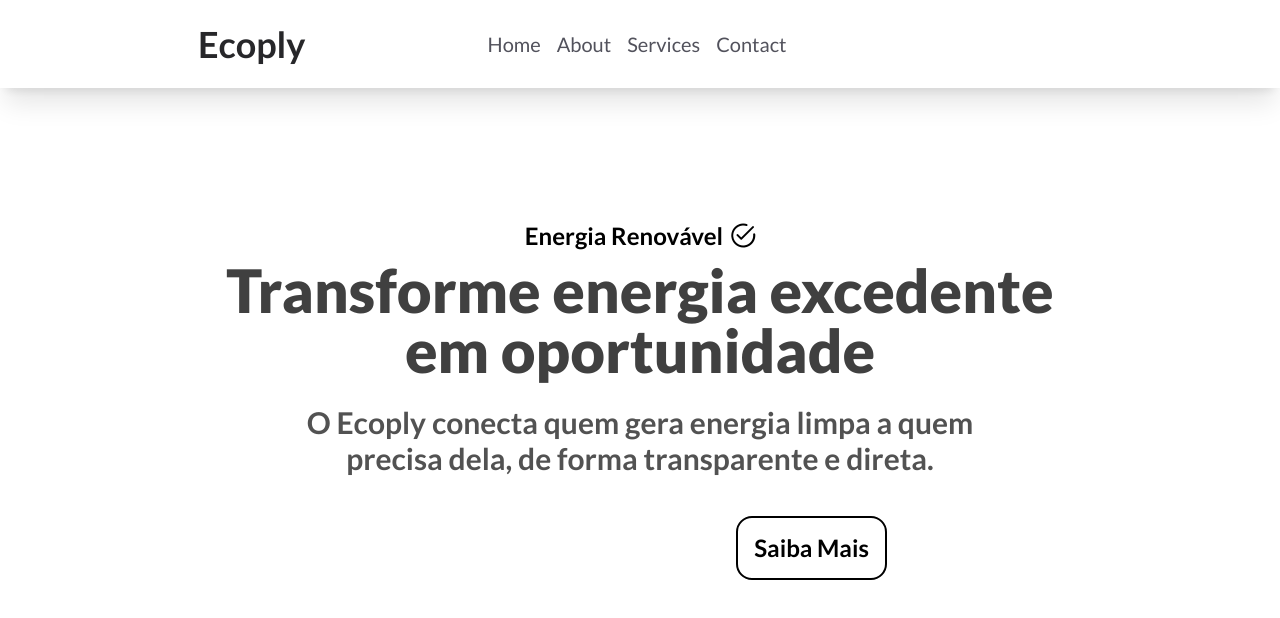
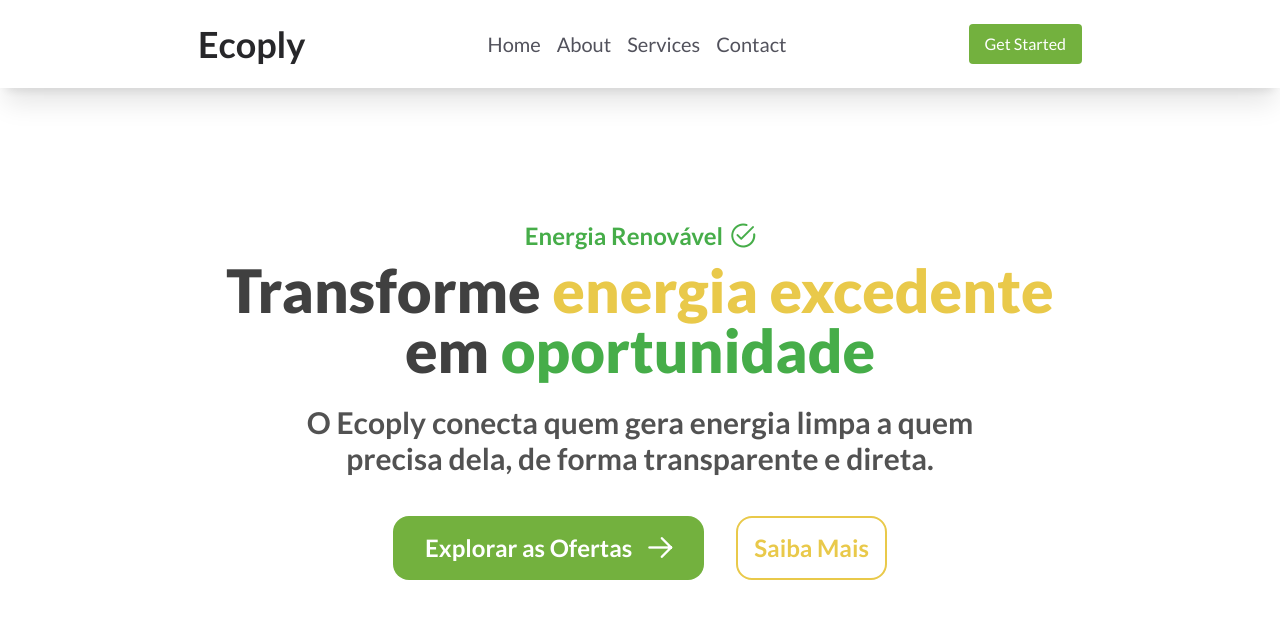
Before and after one commit to ngracioli/Ecoply, a Vue app in the folder frontend/: page / in a window 1280 px wide. Shown: the top 618 px of the page. Built offline with nearby package versions, Linux system fonts and the light colour scheme.

Commit message:
estilização do selection e criação das cores personalizadas

```diff
--- a/frontend/src/style.css
+++ b/frontend/src/style.css
@@ -2,6 +2,16 @@
 @import "primeicons/primeicons.css";
 
 @theme {
-    --font-*: initial;
-    --font-sans: "Lato", sans-serif;
+  --font-*: initial;
+  --font-sans: "Lato", sans-serif;
+  --shadow-card: 0 0 32px 16px rgba(0, 0, 0, 0.25);
+  --color-primary-color: #46ad49;
+  --color-secondary-color: #e9c94a;
+  --color-accent-color: #73b13e;
 }
+
+::selection,
+::-moz-selection {
+  background: theme("colors.primary-color");
+  color: theme("colors.white");
+}
```
